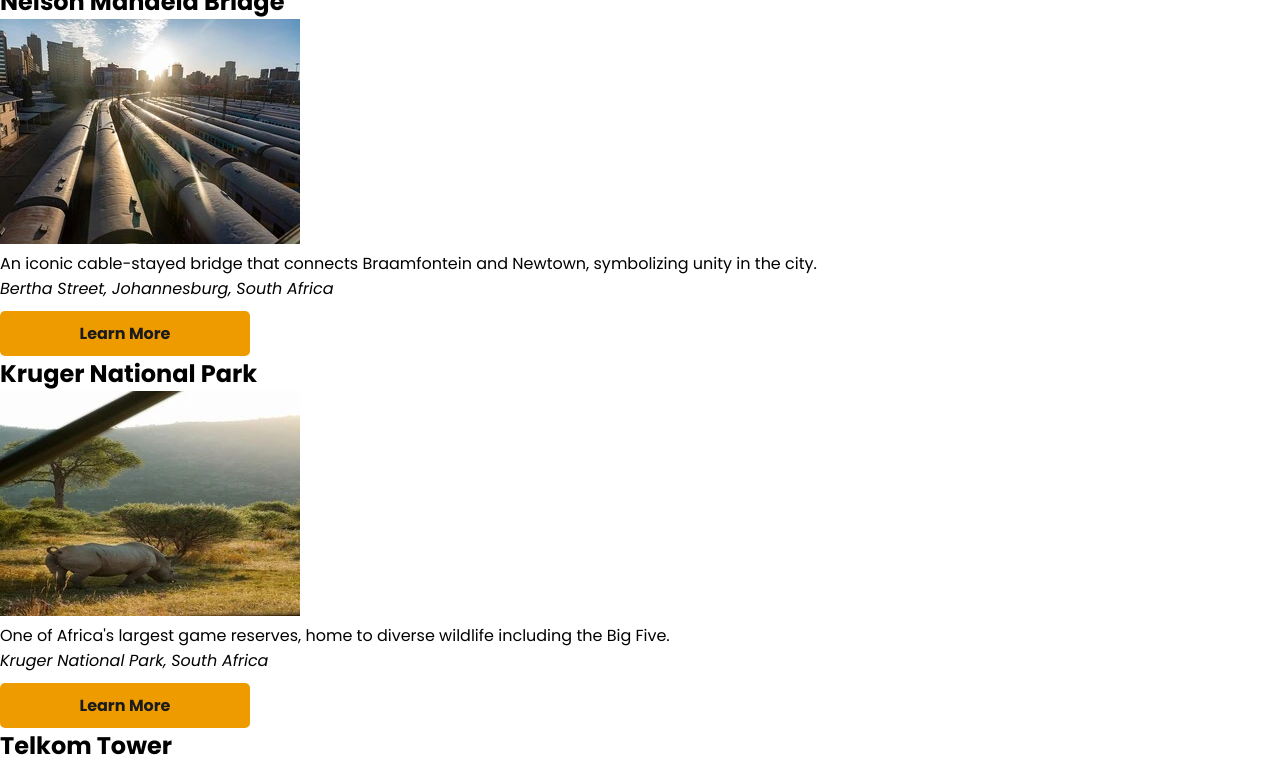
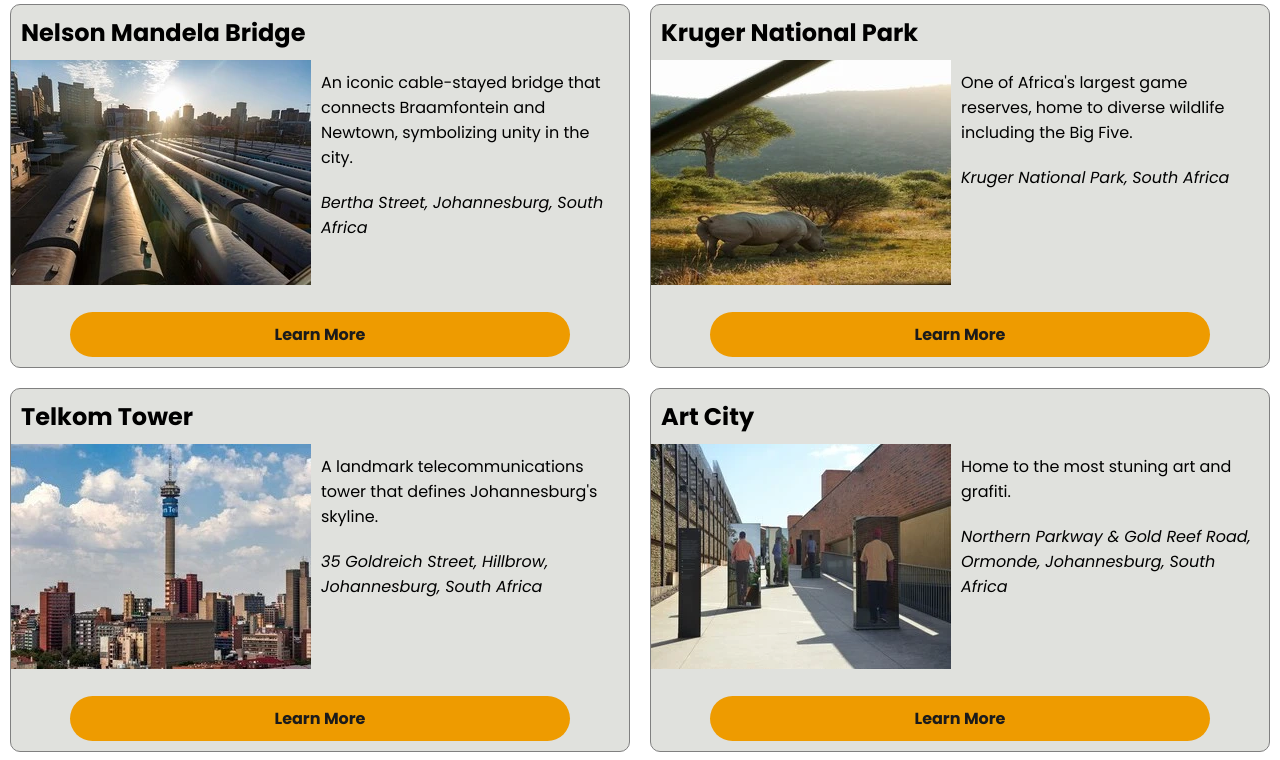
Before and after one commit to Arthur-Weale/wdd231, a plain HTML site: page chamber/discover.html in a window 1280 px wide. Shown: the part 116-876 px from the top of the page. Drawn offline with Linux system fonts and the light colour scheme.

Commit message:
Added styling for the discover page

```diff
--- a/chamber/styles/join.css
+++ b/chamber/styles/join.css
@@ -484,4 +484,85 @@ footer .social-icons {
     height: 50px;
     gap: 5px;
 }
+
+
+/*Discover page styling in desktop View*/
+
+.main-grid-container{
+    grid-template-columns: repeat(2, 1fr);
+    padding: 10px;
+    margin: 10px;
 }
+
+.main-card {
+    width: 100% !important;
+}
+
+img{
+    transition: transform 0.3s ease, box-shadow 0.3s ease, background-color 0.3s ease;
+}
+
+img:hover{
+    background-color: var(--accent-bg);
+    transform: scale(1.05);
+    box-shadow: 0 8px 16px rgba(0, 0, 0, 0.3);
+}
+
+#infor-image{
+    display: flex;
+}
+
+.dic-btn-container button {
+    width: 500px;
+}
+
+
+.cardh2{
+    padding: 10px;
+}
+}
+
+
+/*Discover page styling in Mobile View*/
+
+.main-grid-container{
+    display: grid;
+    grid-template-areas:
+    "main-card";
+    margin: 10px auto;
+    justify-content: center;
+    /* border: 1px solid red; */
+    gap: 20px;
+}
+
+.main-card {
+    display: flex;
+    flex-direction: column;
+    align-content: center;
+    /* border: 1px solid black; */
+    width: 301px;
+    border:1px solid gray;
+    border-radius: 10px;
+    background-color: var(--footer-text);
+}
+
+#discover-info{
+    padding: 10px;
+    display: flex;
+    flex-direction: column;
+    gap: 20px;
+}
+
+.dic-btn-container{
+    display: flex;
+    justify-content: center;
+    padding: 10px;
+}
+
+.dic-btn-container button {
+    border-radius: 30px;
+}
+
+.cardh2{
+    padding: 10px;
+}
```
